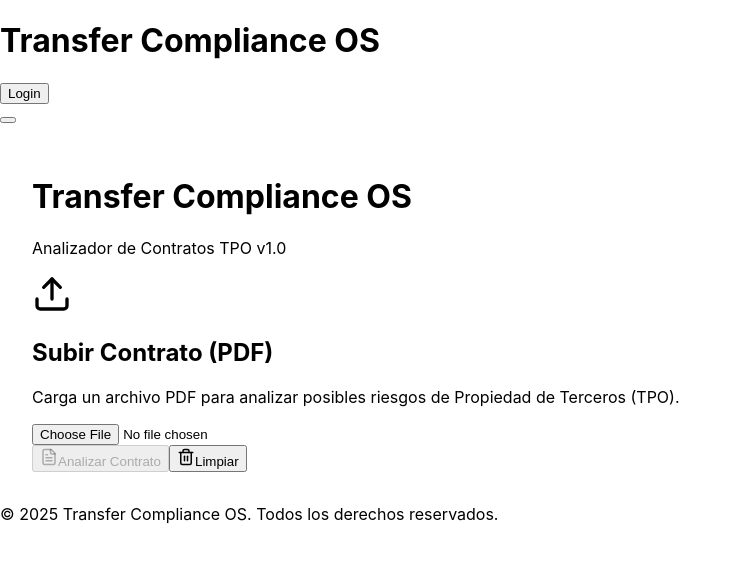
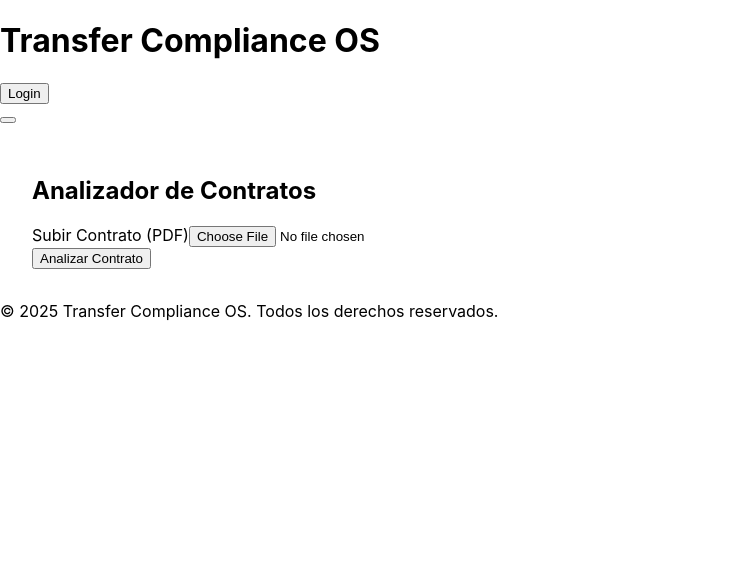
Before and after one commit to juanranzon/transfer-compliance-os, a Next.js app: page / in a window 1280 px wide. Shown: the top 562 px of the page, without its empty margins (0-742 px from the left). Built offline with nearby package versions, Linux system fonts and the light colour scheme.

Commit message:
Update page.tsx

```diff
--- a/src/app/page.tsx
+++ b/src/app/page.tsx
@@ -1,104 +1,9 @@
-"use client";
-import { useState } from "react";
-import { Upload, FileText, Trash2, AlertTriangle } from "lucide-react";
+import UploadForm from "@/components/UploadForm";
 
 export default function Home() {
-  const [file, setFile] = useState<File | null>(null);
-  const [risks, setRisks] = useState<any>(null);
-  const [loading, setLoading] = useState(false);
-
-  const handleUpload = async () => {
-    if (!file) return;
-    setLoading(true);
-    const formData = new FormData();
-    formData.append("pdfFile", file);
-
-    const res = await fetch("/api/upload", { method: "POST", body: formData });
-    const data = await res.json();
-    setRisks(data);
-    setLoading(false);
-  };
-
-  const handleClear = () => {
-    setFile(null);
-    setRisks(null);
-  };
-
   return (
-    <main className="min-h-screen bg-gray-100 text-gray-800 p-6 flex flex-col items-center">
-      <div className="w-full max-w-3xl bg-white rounded-xl shadow-lg p-8">
-        <h1 className="text-3xl font-bold text-blue-600 mb-2 text-center">
-          Transfer Compliance OS
-        </h1>
-        <p className="text-center text-gray-500 mb-6">
-          Analizador de Contratos TPO v1.0
-        </p>
-
-        {/* Subir contrato */}
-        <div className="border-2 border-dashed border-gray-300 rounded-lg p-6 text-center mb-6">
-          <Upload className="mx-auto mb-3 text-gray-400" size={40} />
-          <h2 className="text-lg font-semibold mb-2">
-            Subir Contrato (PDF)
-          </h2>
-          <p className="text-sm text-gray-500 mb-4">
-            Carga un archivo PDF para analizar posibles riesgos de Propiedad de
-            Terceros (TPO).
-          </p>
-          <input
-            type="file"
-            accept="application/pdf"
-            className="mb-4"
-            onChange={(e) => setFile(e.target.files?.[0] || null)}
-          />
-          {file && (
-            <p className="text-sm text-gray-600 mb-4">
-              Archivo seleccionado: <strong>{file.name}</strong>
-            </p>
-          )}
-          <div className="flex justify-center gap-4">
-            <button
-              onClick={handleUpload}
-              disabled={!file || loading}
-              className="bg-blue-600 hover:bg-blue-700 text-white px-4 py-2 rounded-lg shadow disabled:opacity-50 flex items-center gap-2"
-            >
-              <FileText size={18} />
-              {loading ? "Analizando..." : "Analizar Contrato"}
-            </button>
-            <button
-              onClick={handleClear}
-              className="bg-gray-200 hover:bg-gray-300 text-gray-800 px-4 py-2 rounded-lg shadow flex items-center gap-2"
-            >
-              <Trash2 size={18} />
-              Limpiar
-            </button>
-          </div>
-        </div>
-
-        {/* Resultados */}
-        {risks && (
-          <div className="mt-6">
-            <h3 className="text-xl font-semibold text-gray-700 mb-2">
-              Resumen de Riesgo
-            </h3>
-            <div className="bg-yellow-50 border border-yellow-200 rounded-lg p-4 mb-4">
-              <p className="font-medium text-yellow-800">
-                <AlertTriangle className="inline-block mr-2" size={20} />
-                Nivel: {risks?.risks?.length > 0 ? "Medio" : "Sin riesgos"} ·
-                Coincidencias: {risks?.risks?.length || 0}
-              </p>
-            </div>
-            {risks?.risks?.length > 0 && (
-              <ul className="list-disc list-inside space-y-1">
-                {risks.risks.map((r: string, i: number) => (
-                  <li key={i} className="text-gray-600">
-                    {r}
-                  </li>
-                ))}
-              </ul>
-            )}
-          </div>
-        )}
-      </div>
+    <main>
+      <UploadForm />
     </main>
   );
 }
```
